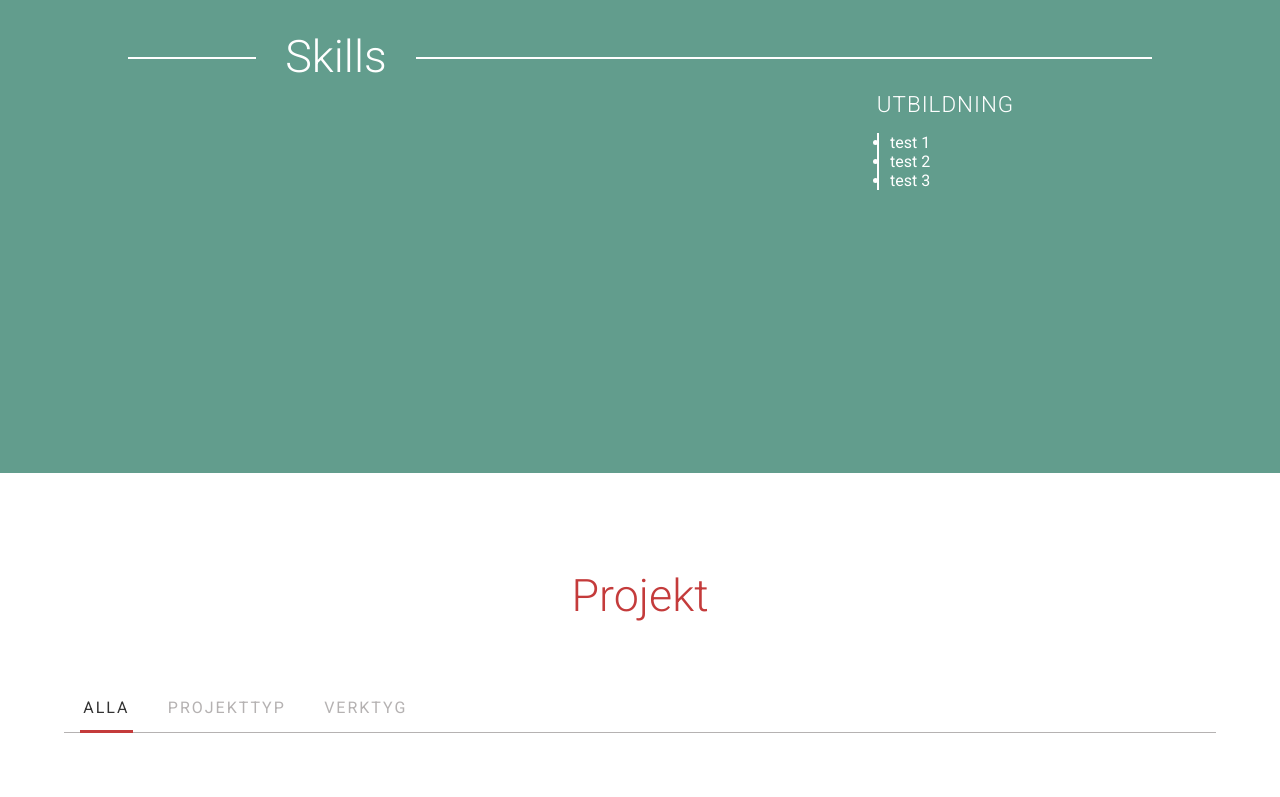
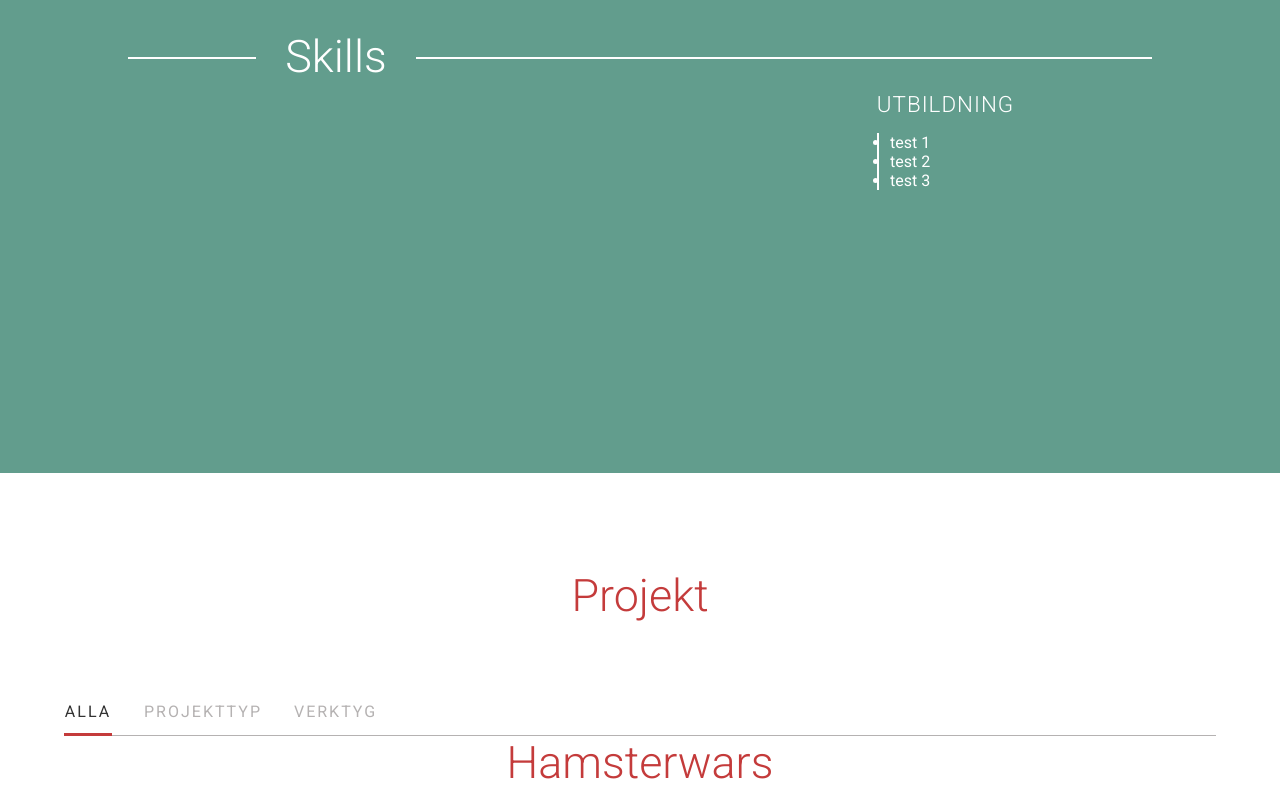
Before and after one commit to DianaNilsson/Github-user-page, a Vue app: page /#/ in a window 1280 px wide. Shown: the part 2000-2797 px from the top of the page. Built offline with nearby package versions, Linux system fonts and the light colour scheme.

Commit message:
filter project

```diff
--- a/src/components/AboutMeFact.vue
+++ b/src/components/AboutMeFact.vue
@@ -76,7 +76,7 @@ export default {
 .fact-box {
   width: 30%;
   height: 16rem;
-  background-color: rgba(88, 140, 126, 0.85);
+  /* background-color: rgba(88, 140, 126, 0.85); */
   background-color: rgba(196, 59, 59, 0.8);
   border: 2px solid #fff;
   padding: 2rem;
--- a/src/components/Projects.vue
+++ b/src/components/Projects.vue
@@ -2,13 +2,33 @@
   <section class="projects">
     <h2>Projekt</h2>
     <ul class="choose-projects-list">
-      <li :class="{'active':chooseProjects.all}">Alla</li>
-      <li :class="{'active':chooseProjects.type}">Projekttyp</li>
-      <li :class="{'active':chooseProjects.tools}">Verktyg</li>
+      <li :class="{'active':filterProjects.all}" @click="filterAll">Alla</li>
+      <li
+        :class="{'active':filterProjects.type}"
+        @click="filterType"
+      >Projekttyp{{selectedProjectType}}</li>
+      <li :class="{'active':filterProjects.tools}">Verktyg</li>
     </ul>
+
+    <!-- Project types list -->
+    <ul class="project-type-list" v-if="showProjectTypes">
+      <li
+        v-for="projectType in projectTypes"
+        :key="projectType"
+        @click="selectProjectType($event.target.innerHTML)"
+      >{{projectType}}</li>
+    </ul>
+
+    <!-- project tools list -->
+    <ul class="project-type-list" v-if="showProjectTools">
+      <li></li>
+    </ul>
+
+    <!-- Render projects -->
     <div v-for="project in projects" :key="project.id">
       <h2>{{project.name}}</h2>
     </div>
+
     <!-- <img :src="test" alt /> -->
     <!-- <img :src="require(`../assets/projects/${projects[0].img[0]}`)" alt="hamsterwars" /> -->
     <project-card />
@@ -26,7 +46,7 @@ export default {
   },
   data() {
     return {
-      chooseProjects: {
+      filterProjects: {
         all: true,
         type: false,
         tools: false
@@ -57,7 +77,15 @@ export default {
           img: ["1.1-hamsterwars.jpg", "1.2-hamsterwars.jpg"],
           name: "Hamsterwars 2.0",
           type: "Skolprojekt",
-          tools: [
+          tools: ["React", "JavaScript", "HTML"],
+          link: "https://hamsterwars-app.herokuapp.com/",
+          github: "https://github.com/DianaNilsson/hamsterwars-app"
+        }
+      ],
+      selectedProjectType: "",
+      showProjectTools: false,
+      showProjectTypes: false,
+      projectTools: [
         "React",
         "JavaScript",
         "HTML",
@@ -68,11 +96,37 @@ export default {
         "Firestore",
         "Heroku"
       ],
-          link: "https://hamsterwars-app.herokuapp.com/",
-          github: "https://github.com/DianaNilsson/hamsterwars-app"
+      projectTypes: ["Skolprojekt", "Eget Projekt", "Skarpt projekt"]
+    };
+  },
+  methods: {
+    chooseProjectType(value) {
+      alert(value);
+      this.filterProjects.type = true;
+      this.filterProjects.all = false;
+    },
+    filterAll() {
+      this.filterProjects.all = true;
+      this.filterProjects.type = false;
+      this.filterProjects.tools = false;
+      this.showProjectTypes = false;
+      this.selectedProjectType = "";
+    },
+    filterType() {
+      if (this.showProjectTypes) {
+        this.showProjectTypes = false;
+      } else {
+        this.showProjectTypes = true;
       }
-      ]
-    };
+    },
+    selectProjectType(type) {
+      this.selectedProjectType = ": " + type;
+      this.filterProjects.all = false;
+      this.filterProjects.type = true;
+      this.filterProjects.tools = false;
+
+      this.showProjectTypes = false;
+    }
   }
 };
 </script>
@@ -87,26 +141,38 @@ export default {
   font-size: 2.8rem;
   font-weight: 300;
   color: #c43b3b;
-  margin-bottom: 0.6rem;
+  margin-bottom: 5rem;
   text-align: center;
 }
 .choose-projects-list {
   display: flex;
   list-style: none;
-  margin: 4rem 0;
   border-bottom: 1px solid #b5b2b2;
   overflow: visible;
 }
 
 .choose-projects-list li {
-  padding: 0.8rem 0.2rem;
-  margin: 0 1rem;
+  padding-bottom: 0.8rem;
+  margin-right: 2rem;
   font-size: 16px;
   text-transform: uppercase;
   letter-spacing: 2px;
   color: #b5b2b2;
+  cursor: pointer;
+}
 
-  cursor: pointer;
+.choose-projects-list li:hover {
+  color: #333333;
+}
+
+.choose-projects-list li:first-of-type {
+  width: 3rem;
+  text-align: center;
+}
+
+.choose-projects-list li:nth-of-type(2) {
+  /* width: 8rem; */
+  text-align: center;
 }
 
 .active {
@@ -114,4 +180,29 @@ export default {
   border-bottom: 3px solid #c43b3b;
   margin-bottom: -1.5px !important;
 }
+
+.project-type-list {
+  position: relative;
+  left: 5rem;
+  background-color: rgba(51, 51, 51, 0.8);
+  width: 10rem;
+  list-style: none;
+  padding: 1rem 0;
+
+  display: flex;
+  flex-direction: column;
+}
+
+.project-type-list li {
+  color: #b5b2b2;
+  font-weight: 400;
+  letter-spacing: 1px;
+  padding: 0.5rem 1rem;
+  margin: 0.2rem 0;
+  cursor: pointer;
+}
+
+.project-type-list li:hover {
+  color: #fff;
+}
 </style>
```
Lines whose indentation alone changed are shown as unchanged.
